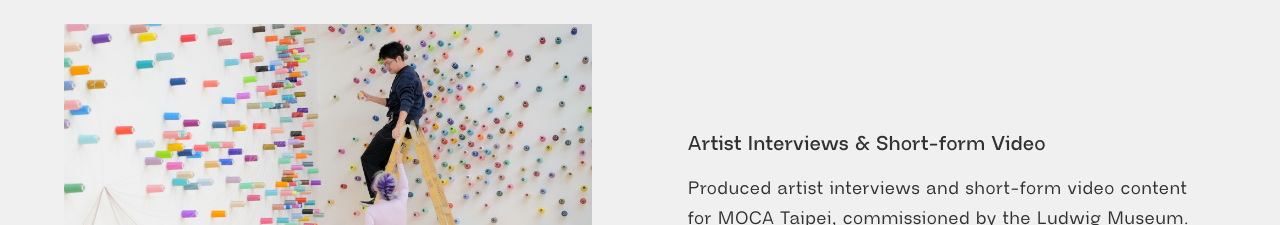
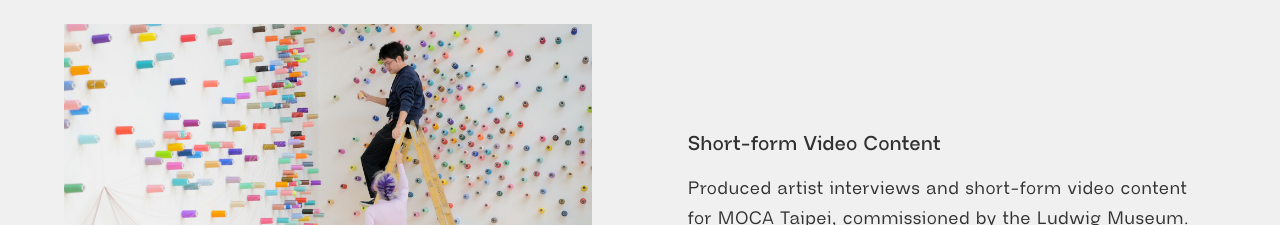
Before and after one commit to zmariann/zmariann2026, a Next.js app: page / in a window 1280 px wide. Shown: the part 1880-2105 px from the top of the page. Built offline with nearby package versions, Linux system fonts and the light colour scheme.

Commit message:
fix: update section title

```diff
--- a/app/components/sections/FeaturedProjects.tsx
+++ b/app/components/sections/FeaturedProjects.tsx
@@ -48,7 +48,7 @@ export function FeaturedProjects() {
         <FeaturedItem
           image="/imgs/landing/landing-01.jpg"
           alt="Exhibition installation at MOCA Taipei"
-          title="Artist Interviews & Short-form Video"
+          title="Short-form Video Content"
         >
           <Text weight="medium">
             Produced artist interviews and short-form video content for
```
